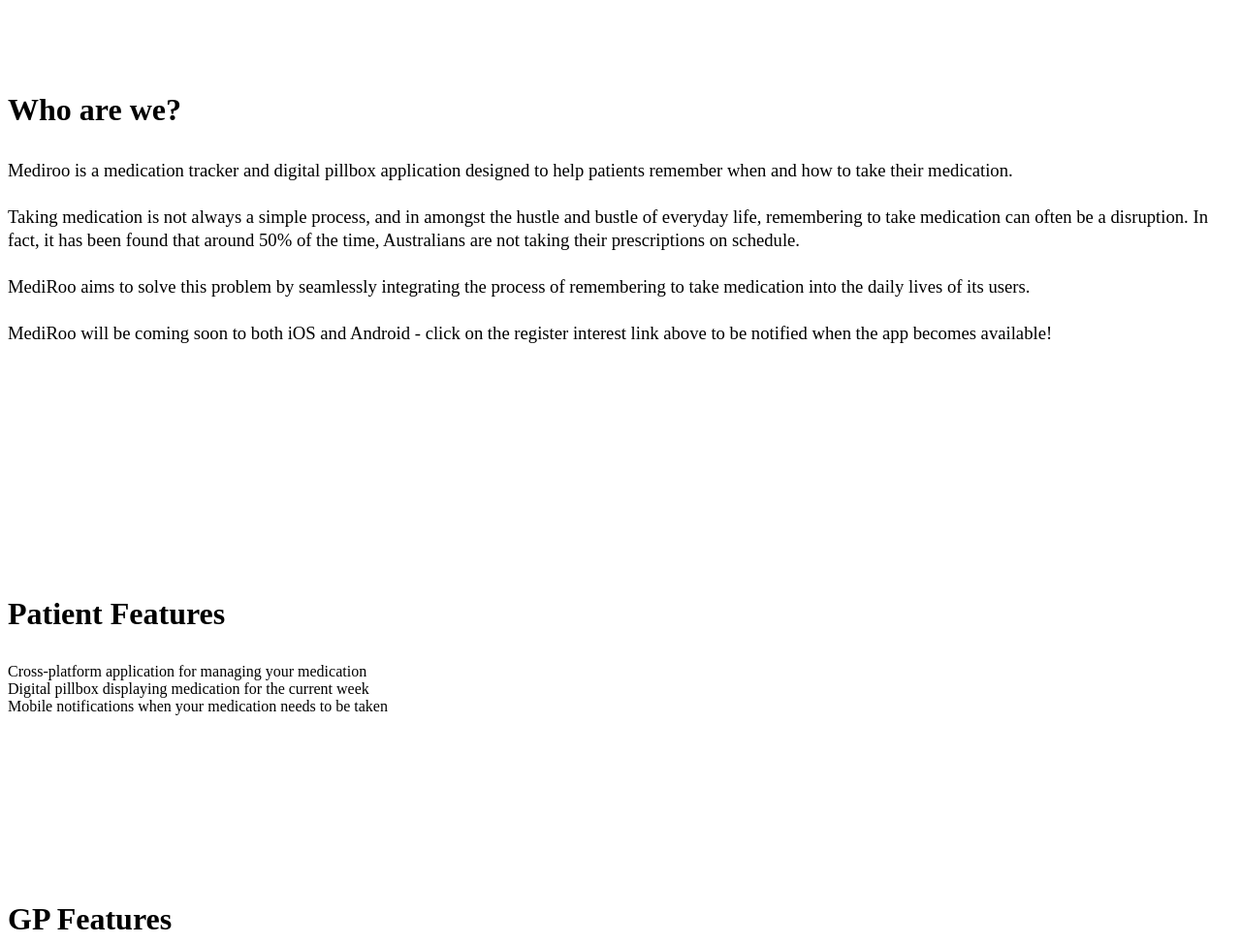
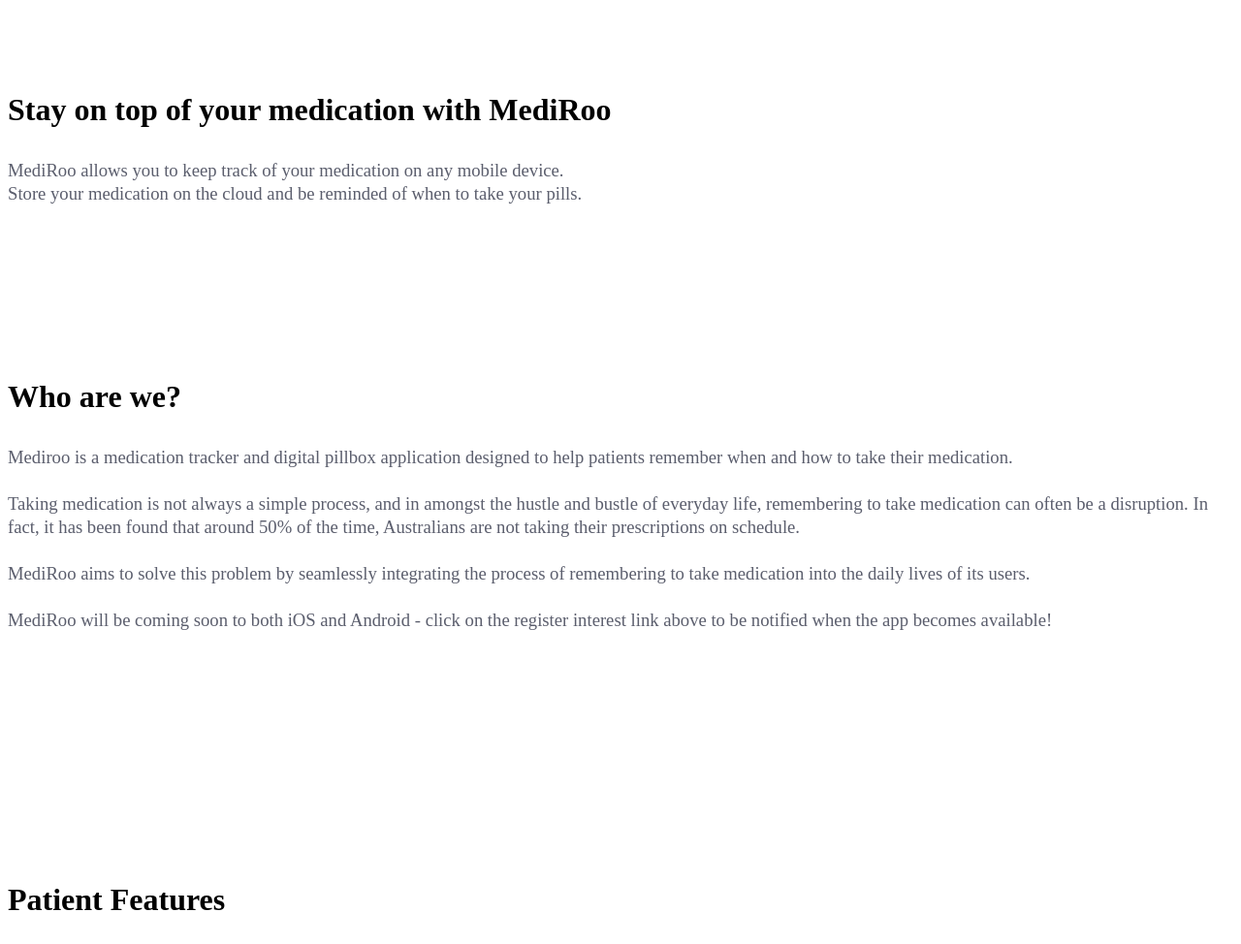
Before and after one commit to BraeWebb/mediroo, a Flask app: page /landing in a window 1280 px wide. Shown: the part 691-1665 px from the top of the page at 97% size. Run offline with Flask 2, Linux system fonts and the light colour scheme; some libraries are stand-ins or nearby versions.

Commit message:
Marketing Pitch

```diff
--- a/mediweb/static/stylesheets/styles.css
+++ b/mediweb/static/stylesheets/styles.css
@@ -156,4 +156,5 @@
 
 .ui.vertical.stripe p {
     font-size: 14pt;
+    color: #5b5e6d;
 }
--- a/mediweb/templates/landing.html
+++ b/mediweb/templates/landing.html
@@ -50,14 +50,23 @@
           <h2>
             It's the digital pillbox for you.
           </h2>
-          <a href="/register">
-            <div class="ui huge primary button">
-              Register Interest now<i class="right arrow icon"></i>
-            </div>
-          </a>
         </div>
       </div>
     </div>
+
+  <div class="ui vertical stripe segment">
+      <div class="ui text container">
+          <h3 class="ui header">
+              Stay on top of your medication with MediRoo
+          </h3>
+          <p>
+              MediRoo allows you to keep track of your medication on any mobile device.<br>
+
+              Store your medication on the cloud and be reminded of when to take your pills.
+          </p>
+      </div>
+  </div>
+
     <div class="ui vertical stripe segment">
       <div class="ui text container">
         <h3 class="ui header">
@@ -114,6 +123,19 @@
       </div>
     </div>
 
+    <div class="ui vertical stripe center aligned segment">
+      <div class="ui text container">
+          <h3 class="ui header">
+              Register your interest today!
+          </h3>
+          <a href="/register">
+              <div class="ui huge primary button">
+                  Register Interest now<i class="right arrow icon"></i>
+              </div>
+          </a>
+      </div>
+    </div>
+
     <div class="ui inverted vertical footer center aligned segment">
       <div class="ui text container">
         <h1>
```
